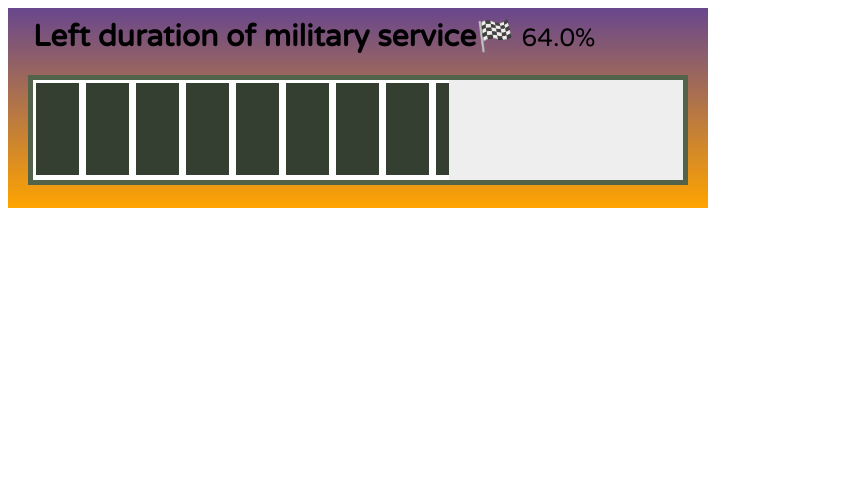
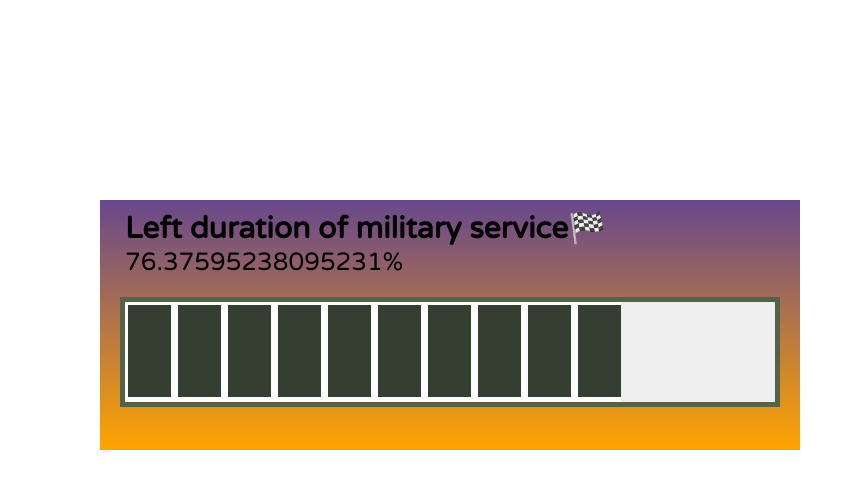
Before and after one commit to Hesh0629/front_end_study, a plain HTML site: page goondori/goondori.html in a window 1280 px wide. Shown: the whole page, without its empty margins (0-855 px from the left). Drawn offline with Linux system fonts and the light colour scheme.

Commit message:
Date fix 버전

```diff
--- a/goondori/goondori.html
+++ b/goondori/goondori.html
@@ -1,6 +1,7 @@
 <html lang="ko">
 	<head>
 		<meta charset="UTF-8" />
+		<meta name="viewport" content="width=device-width, user-scalable=no, initial-scale=1">
 		<title>hesh's goondori</title>
 		<link rel="stylesheet" href="style.css" />
 	</head>
@@ -13,17 +14,22 @@
 				<div id="battery"></div>
 			</div>
 			<script>
+				setInterval(function(){
 					var now = new Date();
-				var stDate = new Date(2020, 09, 07);
-				var edDate = new Date(2022, 03, 06);
+					//*주의* 월 인덱스가 0부터 시작
+					var stDate = new Date(2020, 8, 07);
+					var edDate = new Date(2022, 0, 17);
 					var btDay = (now.getTime() - stDate.getTime()) / (1000 * 60 * 60 * 24);
-				var percent = (btDay / 546) * 100;
+					stDate=(stDate.getTime()) / (1000 * 60 * 60 * 24);
+					edDate=(edDate.getTime()) / (1000 * 60 * 60 * 24);
+					now=(now.getTime()) / (1000 * 60 * 60 * 24);
+					var percent = ((now-stDate) / (edDate-stDate)) * 100;
 					percent+="%";
-				percent=(percent[0]+percent[1]+percent[2]+percent[3])+"%";
 					var battery = document.getElementById('battery');
 					var percent_on_screen = document.getElementById('percent_on_screen');
 					battery.style.width=percent;
 					percent_on_screen.innerText=percent;
+				},80)
 			</script>
 		</div>
 	</body>
--- a/goondori/style.css
+++ b/goondori/style.css
@@ -10,9 +10,11 @@
 	font-size:25px;
 }
 #contents{
+	position:fixed;
+	top:200px;
+	left: 100px;
 	width:700px;
-	height:200px;
-	margin:0px;
+	height:250px;
 	background: linear-gradient(180deg, #68478D, #FFA400);
 }
 #border-comp{
```
Also changed, not shown: 1 other file. Lines whose indentation alone changed are shown as unchanged.
